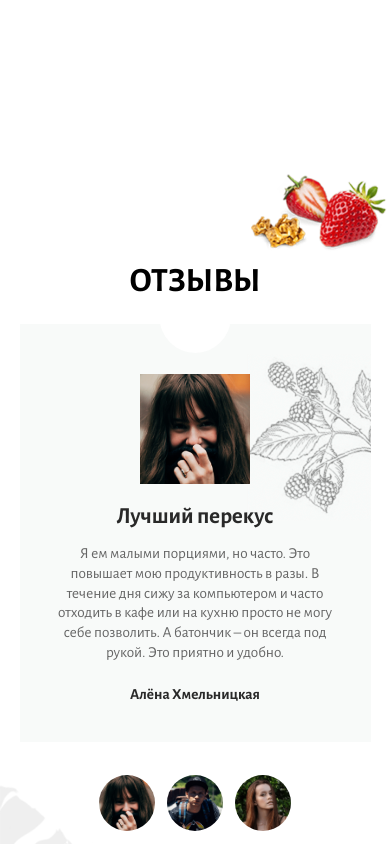
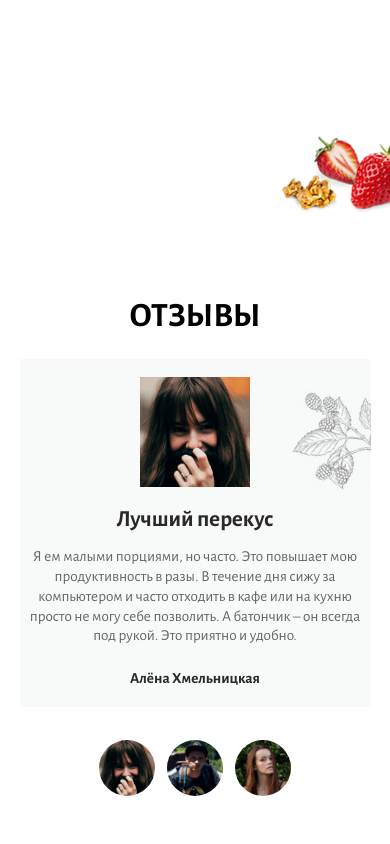
Before and after one commit to jokeramn/landing, a plain HTML site: page index.html in a window 390 px wide. Shown: the part 1560-2404 px from the top of the page. Drawn offline with nearby package versions, Linux system fonts and the light colour scheme.

Commit message:
Add files via upload

```diff
--- a/scss/_adapt.scss
+++ b/scss/_adapt.scss
@@ -206,10 +206,41 @@
   }
 }
 
+//feedbacks
+
+.feedbacks-section {
+  background: url(../img/bg/strawberry3.png) right -11% top 1% no-repeat;
+
+  &::before {
+    bottom: -30%;
+    left: -10%;
+    z-index: 3;
+  }
+
+  &::after {
+    left: -10%;
+    bottom: -14%;
+    z-index: 4;
+  }
+}
+
+.feedbacks-desc::before {
+  display: none;
+}
+
+.feedbacks-desc--wrapper {
+  padding: 5% 0;
+  background-size: 23%;
+}
+
 //order
 
 .form {
   padding: 0;
+}
+
+.form__input {
+  padding: 2%;
 }
 
 .form__input--textarea {
```
Also changed, not shown: css/style.css, 1 other file.
